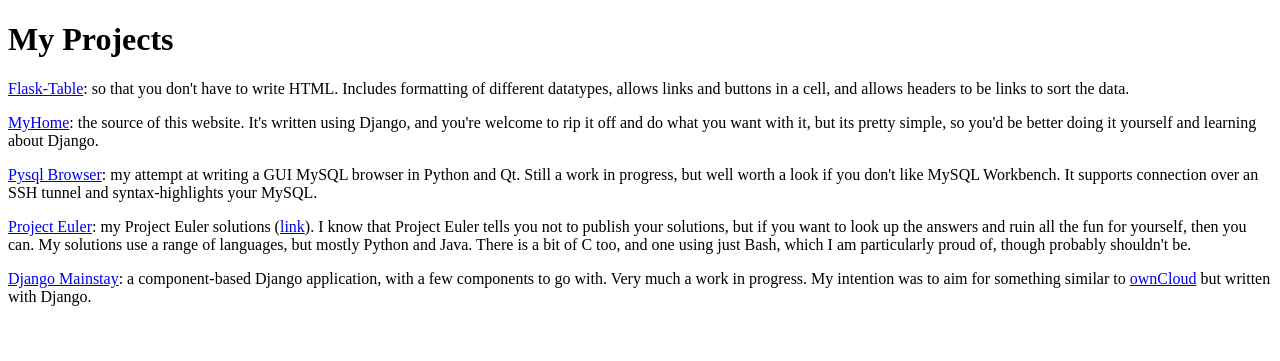
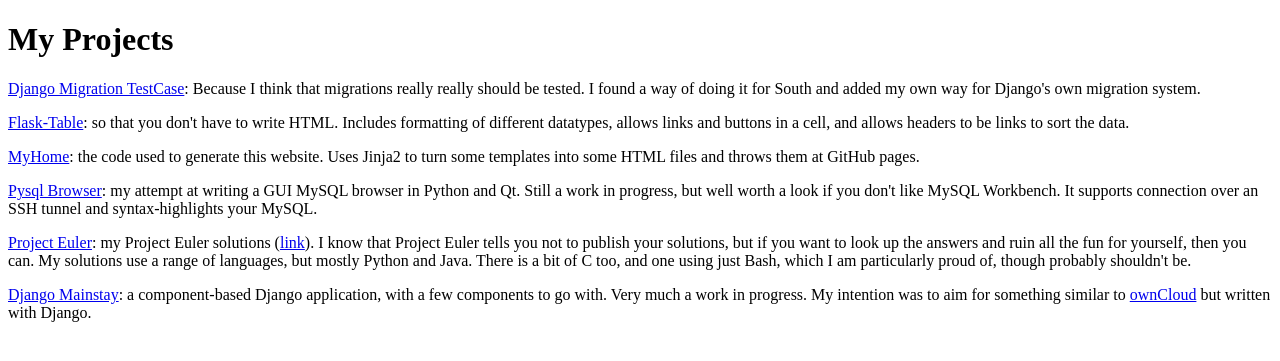
Before and after one commit to plumdog/myhome, a Python web app: template templates/projects.html in a window 1280 px wide. Shown: the part 46-407 px from the top of the page. Run offline with Jinja, Linux system fonts and the light colour scheme; the template is opened without the code that fills it, so the values that code supplies are empty; some libraries are stand-ins or nearby versions.

Commit message:
Add section on DjangoMigrationTestCase and update section on myhome

```diff
--- a/templates/projects.html
+++ b/templates/projects.html
@@ -8,6 +8,14 @@
     <h1>My Projects</h1>
 
     <div class="about-me projects">
+        <p>
+            <a href="https://github.com/plumdog/django_migration_testcase" class="project">
+                Django Migration TestCase</a>:
+            Because I think that migrations really really should be
+            tested. I found a way of doing it for South and added my
+            own way for Django's own migration system.
+        </p>
+
 	    <p>
 	        <a href="https://github.com/plumdog/flask_table" class="project">Flask-Table</a>:
 	        so that you don't have to write HTML. Includes formatting
@@ -16,12 +24,11 @@
 	    </p>
 
 	    <p>
-	        <a href="https://github.com/plumdog/myhome" class="project">MyHome</a>:
-	        the source of this website. It's written using Django, and
-	        you're welcome to rip it off and do what you want with it,
-	        but its pretty simple, so you'd be better doing it
-	        yourself and learning about Django.
-	    </p>
+	        <a href="https://github.com/plumdog/myhome" class="project">
+                MyHome</a>: the code used to generate this
+	        website. Uses Jinja2 to turn some templates into some HTML
+	        files and throws them at GitHub pages.
+        </p>
 
 	    <p>
 	        <a href="https://github.com/plumdog/pysql_browser" class="project">Pysql
```
